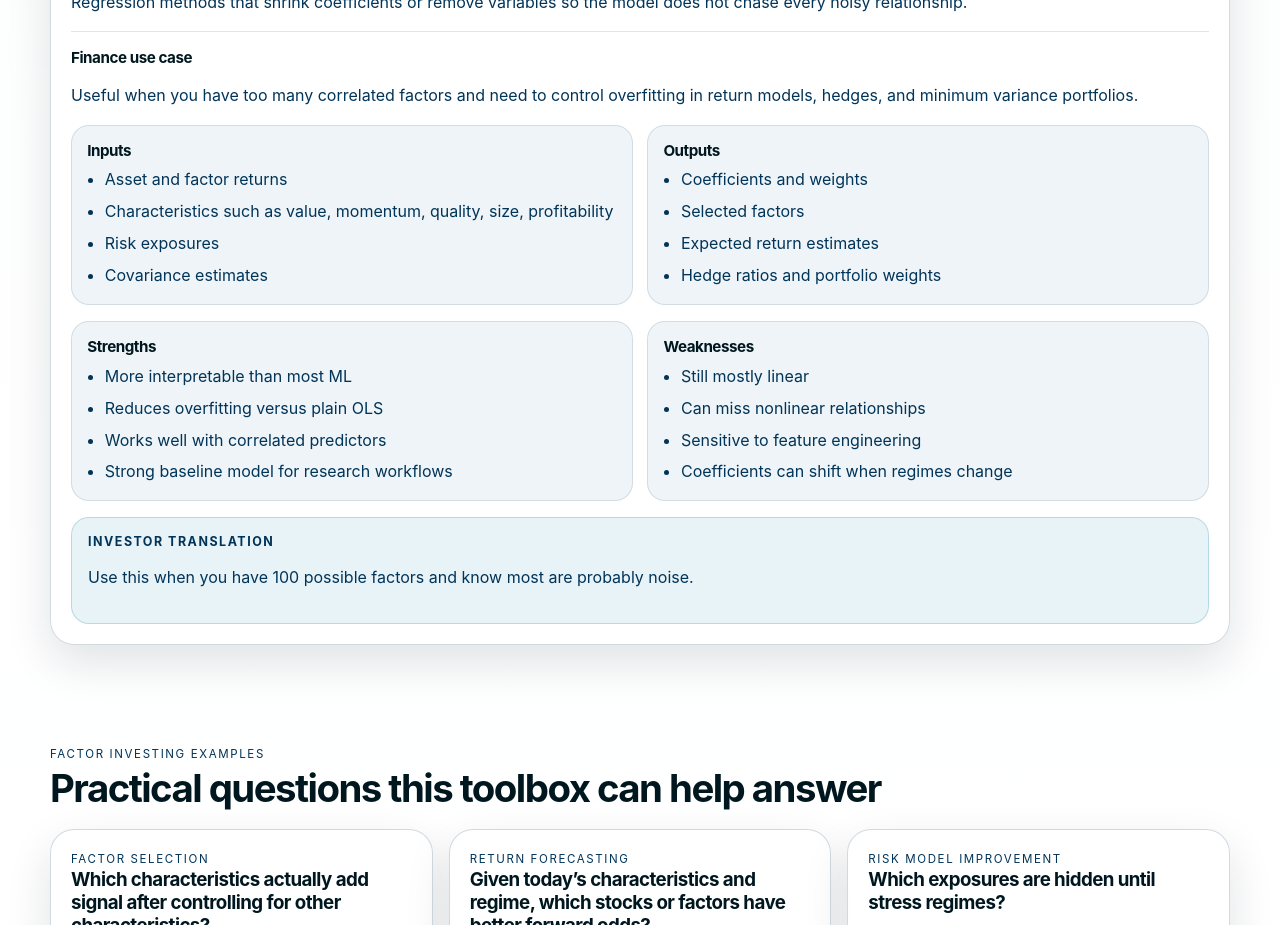
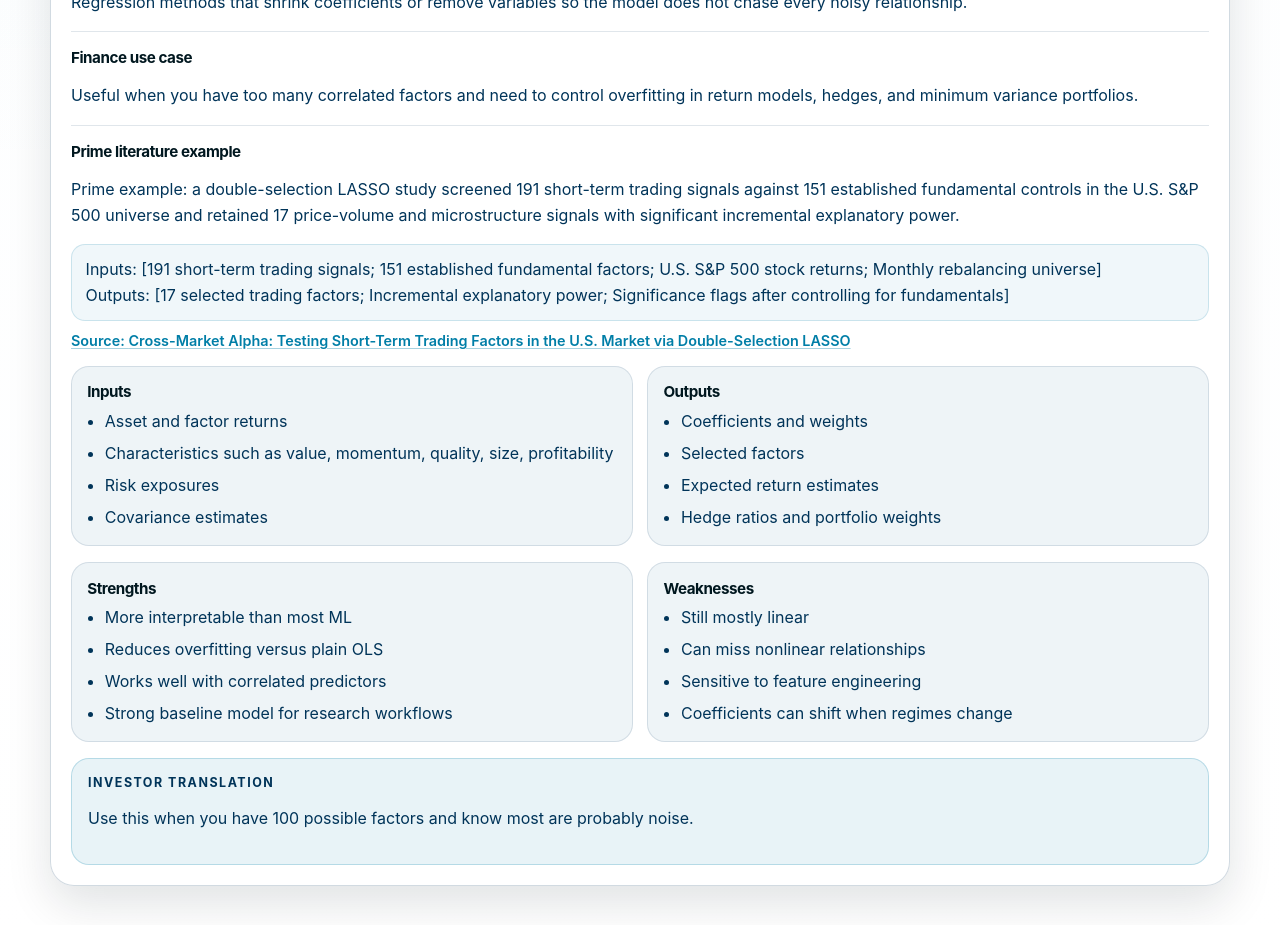
Before and after one commit to icydragon12/machine-learning-factor-investing, a React (Vite) app: page / in a window 1280 px wide. Shown: the part 2400-3325 px from the top of the page. Built offline with nearby package versions, Linux system fonts and the light colour scheme.

Commit message:
Add evidence-backed algorithm examples

```diff
--- a/src/App.tsx
+++ b/src/App.tsx
@@ -212,6 +212,23 @@ function App() {
                 <h4>Finance use case</h4>
                 <p>{activeAlgorithm?.financeUseCase}</p>
               </div>
+              <div className="detail-section">
+                <h4>Prime literature example</h4>
+                <p>{activeAlgorithm?.researchExample.summary}</p>
+                <p className="evidence-meta">
+                  Inputs: [{activeAlgorithm?.researchExample.inputs.join('; ')}]
+                  <br />
+                  Outputs: [{activeAlgorithm?.researchExample.outputs.join('; ')}]
+                </p>
+                <a
+                  className="source-link"
+                  href={activeAlgorithm?.researchExample.sourceUrl}
+                  target="_blank"
+                  rel="noreferrer"
+                >
+                  Source: {activeAlgorithm?.researchExample.sourceLabel}
+                </a>
+              </div>
               <div className="detail-grid">
                 <div className="detail-block">
                   <h4>Inputs</h4>
--- a/src/data/algorithms.ts
+++ b/src/data/algorithms.ts
@@ -5,6 +5,13 @@ export type AlgorithmCard = {
   subtitle: string;
   whatItIs: string;
   financeUseCase: string;
+  researchExample: {
+    summary: string;
+    inputs: string[];
+    outputs: string[];
+    sourceLabel: string;
+    sourceUrl: string;
+  };
   inputs: string[];
   outputs: string[];
   strengths: string[];
@@ -22,6 +29,24 @@ export const algorithms: AlgorithmCard[] = [
       'Regression methods that shrink coefficients or remove variables so the model does not chase every noisy relationship.',
     financeUseCase:
       'Useful when you have too many correlated factors and need to control overfitting in return models, hedges, and minimum variance portfolios.',
+    researchExample: {
+      summary:
+        'Prime example: a double-selection LASSO study screened 191 short-term trading signals against 151 established fundamental controls in the U.S. S&P 500 universe and retained 17 price-volume and microstructure signals with significant incremental explanatory power.',
+      inputs: [
+        '191 short-term trading signals',
+        '151 established fundamental factors',
+        'U.S. S&P 500 stock returns',
+        'Monthly rebalancing universe',
+      ],
+      outputs: [
+        '17 selected trading factors',
+        'Incremental explanatory power',
+        'Significance flags after controlling for fundamentals',
+      ],
+      sourceLabel:
+        'Cross-Market Alpha: Testing Short-Term Trading Factors in the U.S. Market via Double-Selection LASSO',
+      sourceUrl: 'https://arxiv.org/abs/2601.06499',
+    },
     inputs: [
       'Asset and factor returns',
       'Characteristics such as value, momentum, quality, size, profitability',
@@ -58,6 +83,25 @@ export const algorithms: AlgorithmCard[] = [
       'Models that split the data into branches and combine many trees to capture interactions and nonlinear effects.',
     financeUseCase:
       'Useful for detecting when a factor only works in certain macro regimes, or when one signal matters more after another signal has already moved.',
+    researchExample: {
+      summary:
+        'Prime example: a random forest study on S&P 500 constituents used closing-price returns, opening-price returns, and intraday returns to forecast directional moves; the multi-feature setup delivered 0.54% average daily return before transaction costs, beating the single-feature setup.',
+      inputs: [
+        'S&P 500 constituent stocks',
+        'Closing-price returns',
+        'Opening-price returns',
+        'Intraday returns',
+        '1993-2018 sample window',
+      ],
+      outputs: [
+        'Directional probability forecasts',
+        'Top-10 / bottom-10 long-short rankings',
+        'Average daily trading return',
+      ],
+      sourceLabel:
+        'Forecasting directional movements of stock prices for intraday trading using LSTM and random forests',
+      sourceUrl: 'https://arxiv.org/abs/2004.10178',
+    },
     inputs: [
       'Stock characteristics',
       'Macro regime variables',
@@ -94,6 +138,24 @@ export const algorithms: AlgorithmCard[] = [
       'Layered models that can learn complex nonlinear functions when enough data and discipline are available.',
     financeUseCase:
       'Useful when the relationship between signals and returns is highly nonlinear, high-dimensional, and interaction-heavy.',
+    researchExample: {
+      summary:
+        'Prime example: a deep asset-pricing model used firm-level conditioning information, a no-arbitrage loss, adversarial test assets, and macro time series to predict individual stock returns; it outperformed benchmark approaches out of sample in Sharpe ratio, explained variation, and pricing errors.',
+      inputs: [
+        'Firm-level conditioning information',
+        'Macro time series',
+        'Adversarially constructed test assets',
+        'Time-varying stock return panels',
+      ],
+      outputs: [
+        'Expected return estimates',
+        'Asset-pricing model fit',
+        'Sharpe ratio and pricing-error diagnostics',
+        'Key factors driving prices',
+      ],
+      sourceLabel: 'Deep Learning in Asset Pricing',
+      sourceUrl: 'https://arxiv.org/abs/1904.00745',
+    },
     inputs: [
       'Large panels of firm characteristics',
       'Time-series windows',
@@ -130,6 +192,24 @@ export const algorithms: AlgorithmCard[] = [
       'A classifier that tries to find a clean boundary between groups, sometimes with kernels for nonlinear separation.',
     financeUseCase:
       'Useful for classification problems such as outperform versus underperform or crisis versus normal market states.',
+    researchExample: {
+      summary:
+        'Prime example: one study paired sentiment analysis on 2.3 million Chinese financial news items with SVM/SVR models to predict stock tendency and prices, reporting that news-driven effects were detectable and often persisted for less than two days.',
+      inputs: [
+        '2,302,692 Chinese financial news items',
+        'Domain stop-word dictionary',
+        'Sentiment dictionary',
+        'Historical stock data',
+      ],
+      outputs: [
+        'Stock tendency classification',
+        'Stock price / return forecasts',
+        'SVR and SVC parameter diagnostics',
+      ],
+      sourceLabel:
+        'Stock Market Forecasting Based on Text Mining Technology: A Support Vector Machine Method',
+      sourceUrl: 'https://arxiv.org/abs/1909.12789',
+    },
     inputs: [
       'Factor characteristics',
       'Macro indicators',
@@ -164,6 +244,24 @@ export const algorithms: AlgorithmCard[] = [
       'Methods that start with prior beliefs and update them using data, producing distributions rather than only point estimates.',
     financeUseCase:
       'Very useful in markets because data is noisy, sample sizes are limited, and the honest answer is often a range rather than a single value.',
+    researchExample: {
+      summary:
+        'Prime example: a Bayesian hierarchical market-timing model used lagged fundamental characteristics to estimate conditional expected returns and covariance jointly, and it outperformed most alternatives in point and interval prediction while delivering a 0.92% average monthly sector return and a 0.32% significant Jensen alpha.',
+      inputs: [
+        'Lagged fundamental characteristics',
+        'Asset returns',
+        'Covariance matrix estimation',
+        'Prior beliefs across assets and sectors',
+      ],
+      outputs: [
+        'Conditional expected returns',
+        'Covariance matrix estimates',
+        'Posterior predictive distributions',
+        'Sector weights and alpha diagnostics',
+      ],
+      sourceLabel: 'Factor Investing: A Bayesian Hierarchical Approach',
+      sourceUrl: 'https://arxiv.org/abs/1902.01015',
+    },
     inputs: [
       'Prior assumptions',
       'Historical data',
@@ -201,6 +299,23 @@ export const algorithms: AlgorithmCard[] = [
       'A combination of multiple imperfect models so the portfolio process does not depend on one fragile specification.',
     financeUseCase:
       'Useful when you want to combine factor scores, macro signals, and several model views into one governance-friendly framework.',
+    researchExample: {
+      summary:
+        'Prime example: an ensemble Gaussian-process model predicted conditional expected stock returns from stock-level and macro-economic information on U.S. equities from 1962 to 2016, and it dominated existing machine-learning models in out-of-sample R-squared and Sharpe ratio of prediction-sorted portfolios.',
+      inputs: [
+        'Stock-level characteristics',
+        'Macro-economic information',
+        'U.S. cross-sectional stock data',
+        'Historical return panels from 1962-2016',
+      ],
+      outputs: [
+        'Conditional expected returns',
+        'Prediction uncertainty distribution',
+        'Prediction-sorted portfolio weights',
+      ],
+      sourceLabel: 'Empirical Asset Pricing via Ensemble Gaussian Process Regression',
+      sourceUrl: 'https://arxiv.org/abs/2212.01048',
+    },
     inputs: [
       'Forecasts from different models',
       'Factor scores',
--- a/src/styles.css
+++ b/src/styles.css
@@ -555,6 +555,28 @@ main {
   font-size: 0.95rem;
 }
 
+.evidence-meta {
+  margin: 0.75rem 0 0.55rem;
+  padding: 0.75rem 0.85rem;
+  border-radius: 14px;
+  background: rgba(0, 126, 167, 0.06);
+  border: 1px solid rgba(0, 126, 167, 0.16);
+  color: var(--accent-strong);
+  line-height: 1.55;
+}
+
+.source-link {
+  display: inline-flex;
+  align-items: center;
+  gap: 0.35rem;
+  color: var(--accent);
+  font-size: 0.9rem;
+  font-weight: 600;
+  text-decoration: underline;
+  text-decoration-color: rgba(0, 126, 167, 0.35);
+  text-underline-offset: 0.16em;
+}
+
 .detail-grid {
   display: grid;
   grid-template-columns: repeat(2, minmax(0, 1fr));
```
